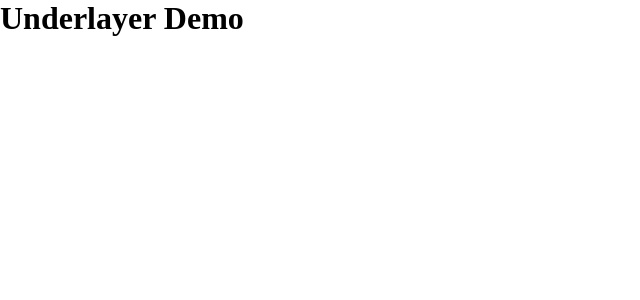
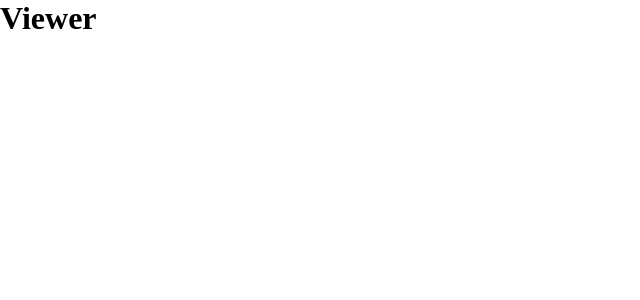
Before and after one commit to AlBlanchard/underlayer-demo, a React (Vite) app: page /viewer/1 in a window 1280 px wide. Shown: the top 300 px of the page, without its empty margins (0-640 px from the left). Built offline with nearby package versions, Linux system fonts and the light colour scheme.

Commit message:
feat: ajout application routing

```diff
--- a/src/App.tsx
+++ b/src/App.tsx
@@ -1,5 +1,7 @@
+import AppRouter from './router/AppRouter';
+
 const App = () => {
-  return <h1>Underlayer Demo</h1>;
+  return <AppRouter />;
 };
 
 export default App;
--- /dev/null
+++ b/src/features/creator/pages/CreatorPage.tsx
@@ -0,0 +1,9 @@
+const CreatorPage = () => {
+  return (
+    <main>
+      <h1>Creator</h1>
+    </main>
+  );
+};
+
+export default CreatorPage;
--- /dev/null
+++ b/src/features/viewer/pages/ViewerPage.tsx
@@ -0,0 +1,9 @@
+const ViewerPage = () => {
+  return (
+    <main>
+      <h1>Viewer</h1>
+    </main>
+  );
+};
+
+export default ViewerPage;
--- /dev/null
+++ b/src/pages/NotFoundPage.tsx
@@ -0,0 +1,10 @@
+const NotFoundPage = () => {
+  return (
+    <main>
+      <h1>404</h1>
+      <p>Page not found.</p>
+    </main>
+  );
+};
+
+export default NotFoundPage;
--- /dev/null
+++ b/src/router/AppRouter.tsx
@@ -0,0 +1,37 @@
+import {
+  BrowserRouter,
+  Navigate,
+  Route,
+  Routes,
+} from 'react-router';
+
+import CreatorPage from '../features/creator/pages/CreatorPage';
+import ViewerPage from '../features/viewer/pages/ViewerPage';
+import NotFoundPage from '../pages/NotFoundPage';
+
+const AppRouter = () => {
+  return (
+    <BrowserRouter>
+      <Routes>
+        <Route
+          path="/"
+          element={<Navigate to="/creator" replace />}
+        />
+
+        <Route
+          path="/creator"
+          element={<CreatorPage />}
+        />
+
+        <Route
+          path="/viewer/:sessionId"
+          element={<ViewerPage />}
+        />
+
+        <Route path="*" element={<NotFoundPage />} />
+      </Routes>
+    </BrowserRouter>
+  );
+};
+
+export default AppRouter;
```
